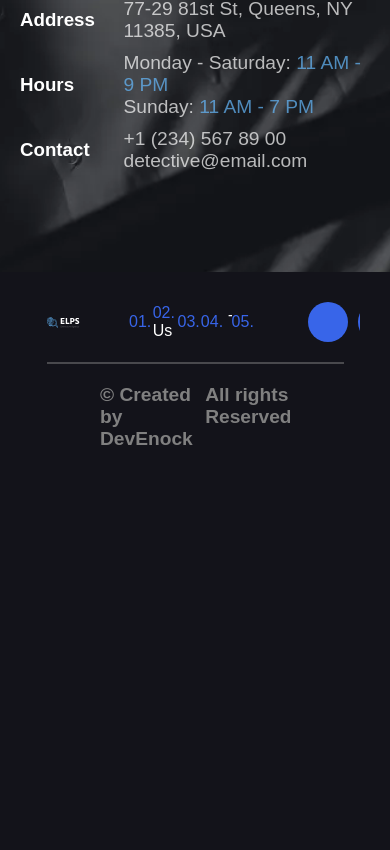
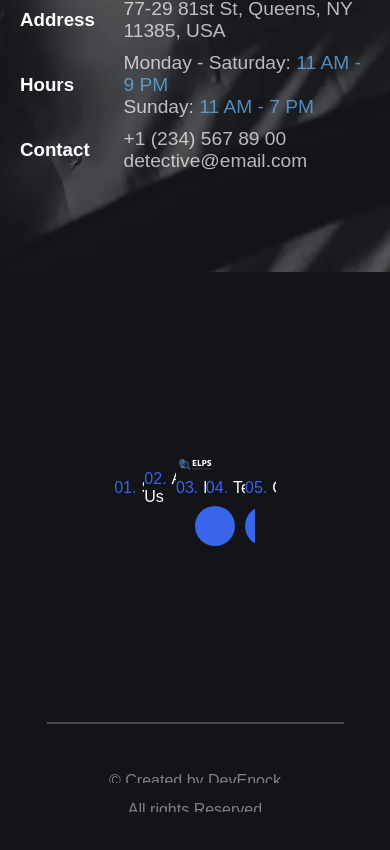
Before and after one commit to Trend20/Detective-Agency, a React (Create React App) app: page / in a window 390 px wide. Shown: the part 10759-11609 px from the top of the page. Before the commit the page ends 11259 px from the top, so only its background shows below. Built offline with nearby package versions, Linux system fonts and the light colour scheme; a web font is replaced by a local one.

Commit message:
footer component

```diff
--- a/src/components/Footer/Footer.css
+++ b/src/components/Footer/Footer.css
@@ -4,7 +4,7 @@
   flex-direction: column;
   align-items: center;
   justify-content: center;
-  padding: 30px;
+  padding: 50px 30px;
 }
 
 .top-footer-content{
@@ -70,9 +70,99 @@
   padding: 20px 70px;
 }
 
+.footer-text p{
+  font-size: 1rem;
+  opacity: .8;
+}
+
 
 /* RESPONSIVENESS */
 @media (max-width: 468px){
+  .footer{
+    display: flex;
+    width: 100%;
+    flex-direction: column;
+    align-items: center;
+    justify-content: center;
+    padding: 30px;
+    height: 600px;
+  }
 
+  .top-footer-content{
+    display: flex;
+    align-items: center;
+    width: 100%;
+    justify-content: center;
+    flex-direction: column !important;
+    height: 100%;
+  }
 
+  .footer-logo{
+    display: flex;
+    width: 20%;
+    justify-content: center;
+    align-items: center;
+  }
+
+  .footer-logo img{
+    max-width: 50%;
+    display: flex;
+    justify-content: center;
+    align-items: center;
+  }
+
+  .footer-nav{
+    display: flex;
+    width: 70%;
+    align-items: center;
+    justify-content: center;
+    flex-direction: column;
+  }
+
+  .footer-nav ul{
+    display: flex;
+    align-items: center;
+    justify-content: space-around;
+    width: 70%;
+  }
+
+  .footer-nav ul li{
+    color: #ffff;
+  }
+
+  .footer-icons{
+    display: flex;
+    width: 30%;
+    align-items: center;
+    justify-content: center;
+    margin-left: 50px;
+  }
+
+  .divider{
+    width: 90%;
+    margin-top: 20px;
+    display: flex;
+    opacity: .5;
+    padding: 0px 70px !important;
+    border: 1px solid grey;
+  }
+
+  .footer-text{
+    display: flex;
+    width: 100%;
+    justify-content: center;
+    align-items: center;
+    flex-direction: column;
+    overflow: hidden;
+    padding: 30px 0px;
+  }
+
+  .footer-text p{
+    font-size: 1rem !important;
+    opacity: 1 !important;
+    font-weight: 300;
+    overflow: hidden;
+    line-height: 1.5;
+    margin-top: 15px;
+  }
 }
```
